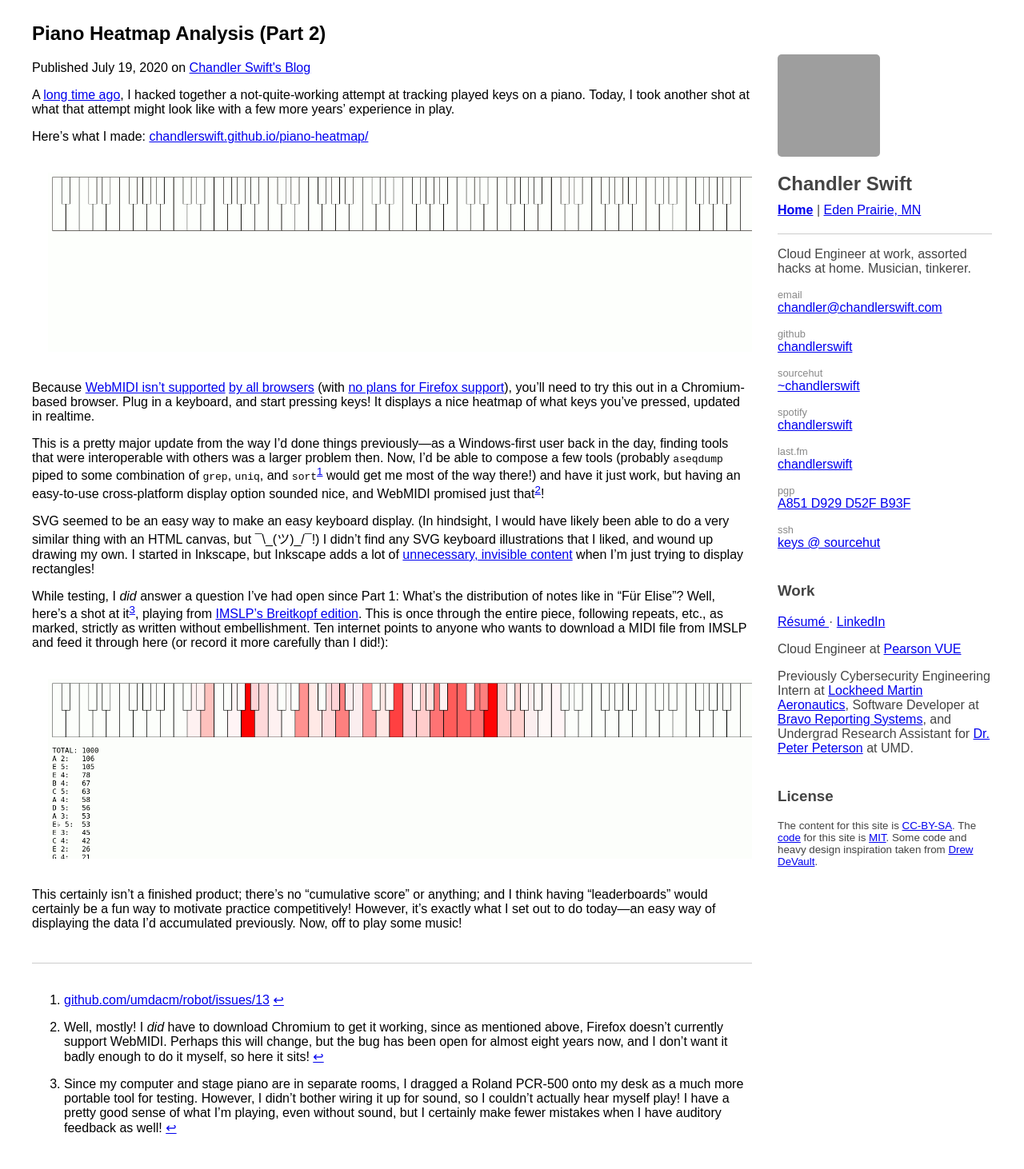
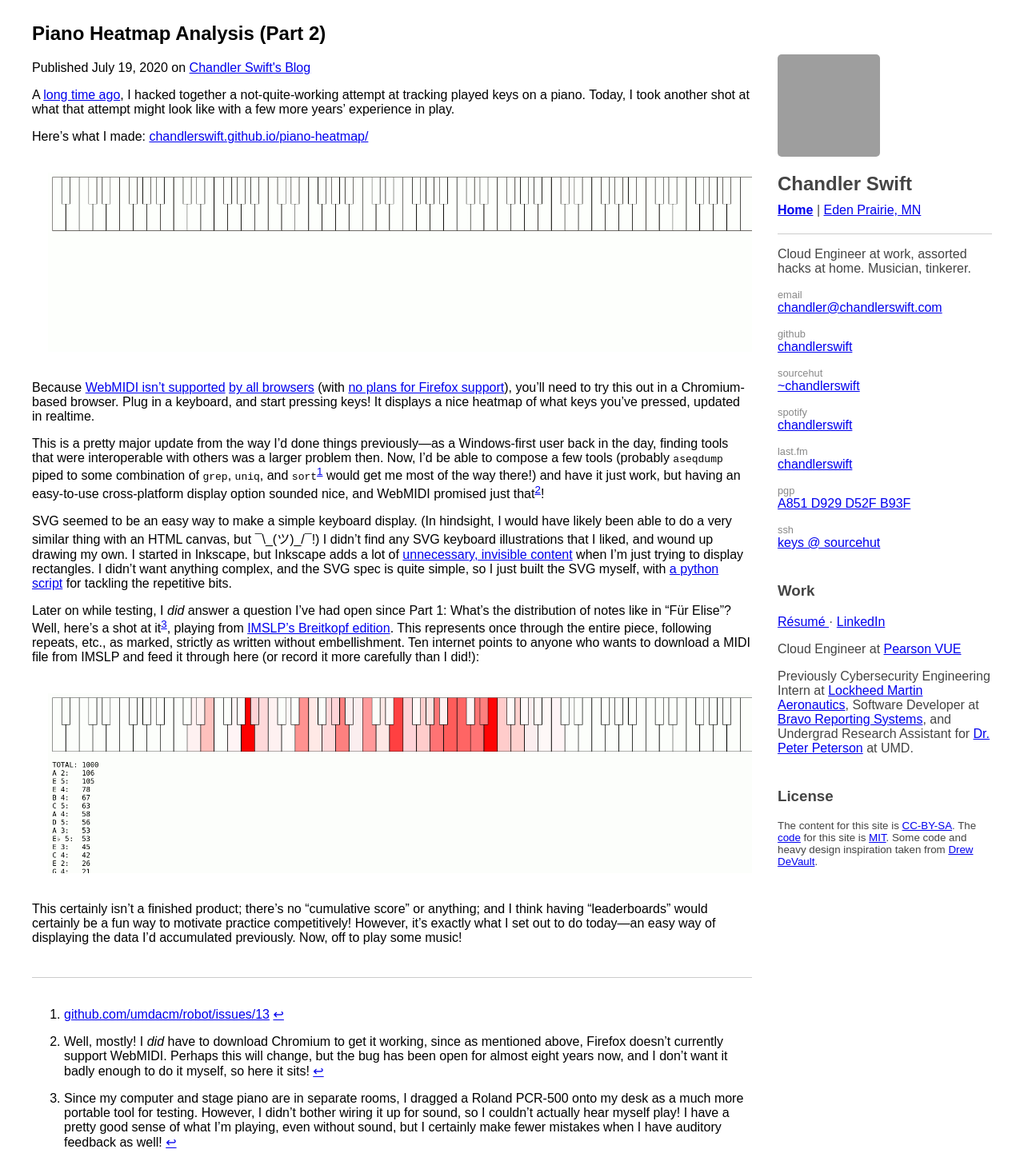
Before and after one commit to ChandlerSwift/www, a Jekyll site: the page built from _posts/2020-07-19-piano-heatmap-part-2.md, in a window 1280 px wide. Shown: the whole page at 80% size. Built offline with Jekyll 4.4.1, drawn with Linux system fonts in a browser that asks for light colours; grey boxes are pictures that could not be loaded.

Commit message:
Update heatmap post

```diff
--- a/_posts/2020-07-19-piano-heatmap-part-2.md
+++ b/_posts/2020-07-19-piano-heatmap-part-2.md
@@ -37,21 +37,24 @@ nice, and WebMIDI promised just that[^no-firefox]!
     eight years now, and I don't want it badly enough to do it myself, so here
     it sits!
 
-SVG seemed to be an easy way to make an easy keyboard display. (In hindsight,
+SVG seemed to be an easy way to make a simple keyboard display. (In hindsight,
 I would have likely been able to do a very similar thing with an HTML canvas,
 but &#xAF;\\\_(&#x30C4;)_/&#xAF;!) I didn't find any SVG keyboard illustrations
 that I liked, and wound up drawing my own. I started in Inkscape, but Inkscape
 adds a lot of [unnecessary, invisible content](https://xkcd.com/2109/) when I'm
-just trying to display rectangles!
+just trying to display rectangles. I didn't want anything complex, and the SVG
+spec is quite simple, so I just built the SVG myself, with
+[a python script](https://github.com/ChandlerSwift/piano-heatmap/blob/master/generate-svg.py)
+for tackling the repetitive bits.
 
-While testing, I _did_ answer a question I've had open since Part 1: What's the
-distribution of notes like in "F&uuml;r Elise"? Well, here's a shot at
-it[^mistakes-were-made], playing from
+Later on while testing, I _did_ answer a question I've had open since Part 1:
+What's the distribution of notes like in "F&uuml;r Elise"? Well, here's a shot
+at it[^mistakes-were-made], playing from
 [IMSLP's Breitkopf edition](https://imslp.org/wiki/File:PMLP14377-Beethoven_Werke_Breitkopf_Serie_25_No_298_WoO_59_Fuer_Elise.pdf).
-This is once through the entire piece, following repeats, etc., as marked,
-strictly as written without embellishment. Ten internet points to anyone who
-wants to download a MIDI file from IMSLP and feed it through here (or record it
-more carefully than I did!):
+This represents once through the entire piece, following repeats, etc., as
+marked, strictly as written without embellishment. Ten internet points to anyone
+who wants to download a MIDI file from IMSLP and feed it through here (or record
+it more carefully than I did!):
 
 [^mistakes-were-made]: Since my computer and stage piano are in separate rooms,
     I dragged a Roland PCR-500 onto my desk as a much more portable tool for
```
